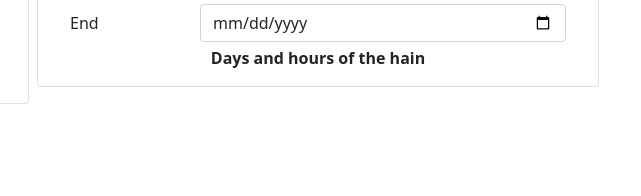
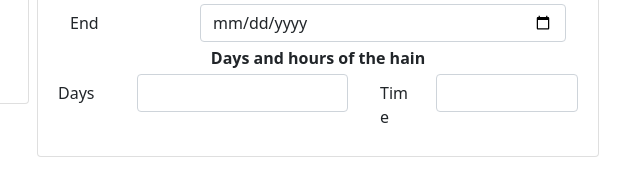
Before and after one commit to Jean-pierre14/CrudMysqlReactFrontEnd, a website: page views/ccpgl1.html in a window 1280 px wide. Shown: the part 266-462 px from the top of the page, 607-1248 px from the left. Drawn offline with nearby package versions, Linux system fonts and the light colour scheme.

Commit message:
Choice and details

```diff
--- a/views/ccpgl1.html
+++ b/views/ccpgl1.html
@@ -93,6 +93,24 @@
                                         Days and hours of the hain
                                       </b>
                                   </p>
+                                  <div class="row">
+                                      <div class="col-md-7 p-0">
+                                        <div class="form-group row m-1">
+                                            <label for="days" class="col-sm-3 col-form-label">Days</label>
+                                            <div class="col-sm-9">
+                                              <input type="text" class="form-control" id="days">
+                                            </div>
+                                        </div>
+                                      </div>
+                                      <div class="col-md-5 p-0">
+                                        <div class="form-group row m-1">
+                                            <label for="days" class="col-sm-3 col-form-label">Time</label>
+                                            <div class="col-sm-9">
+                                              <input type="text" class="form-control" id="time">
+                                            </div>
+                                        </div>
+                                      </div>
+                                  </div>
                             </div>
                         </div>
                     </div>
```
